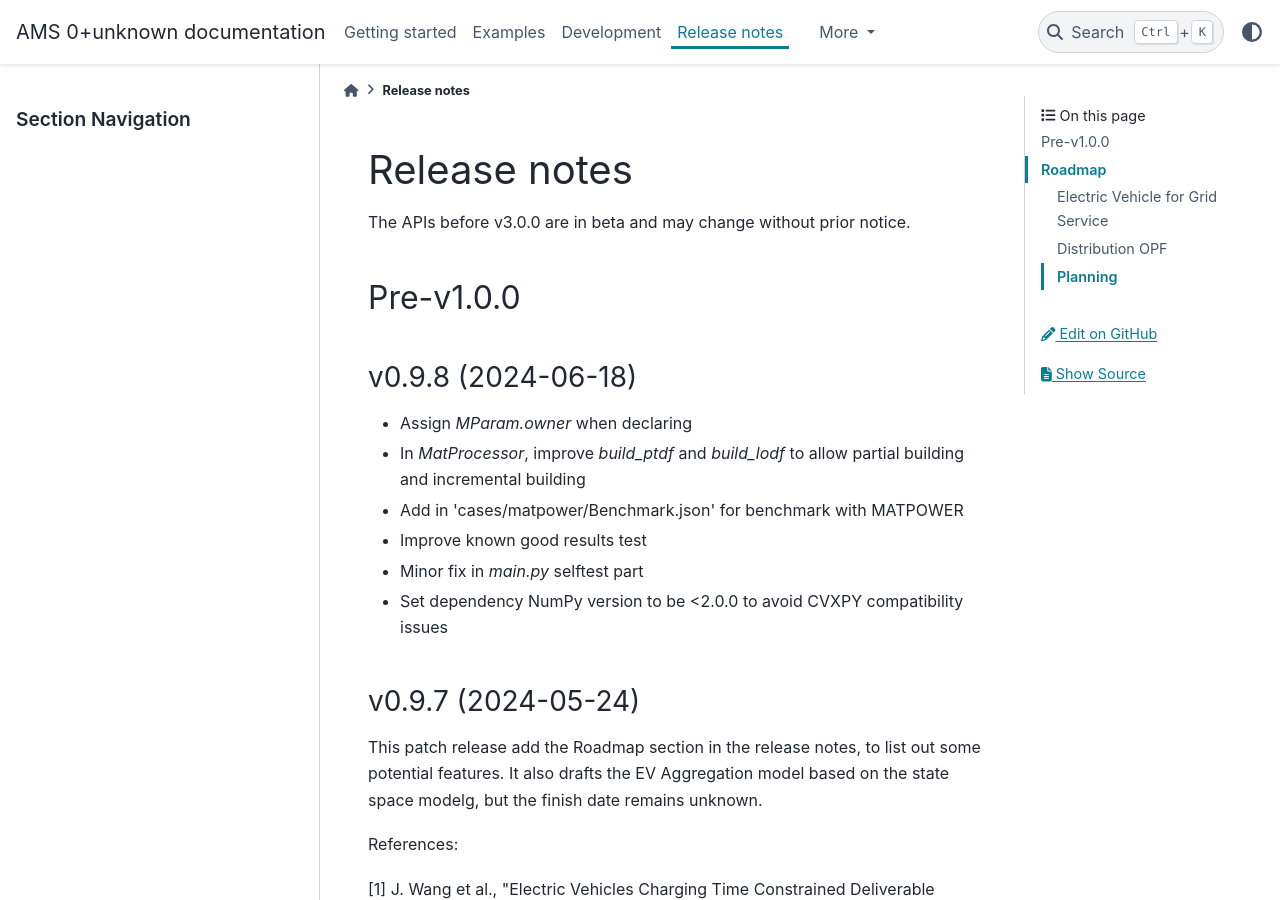
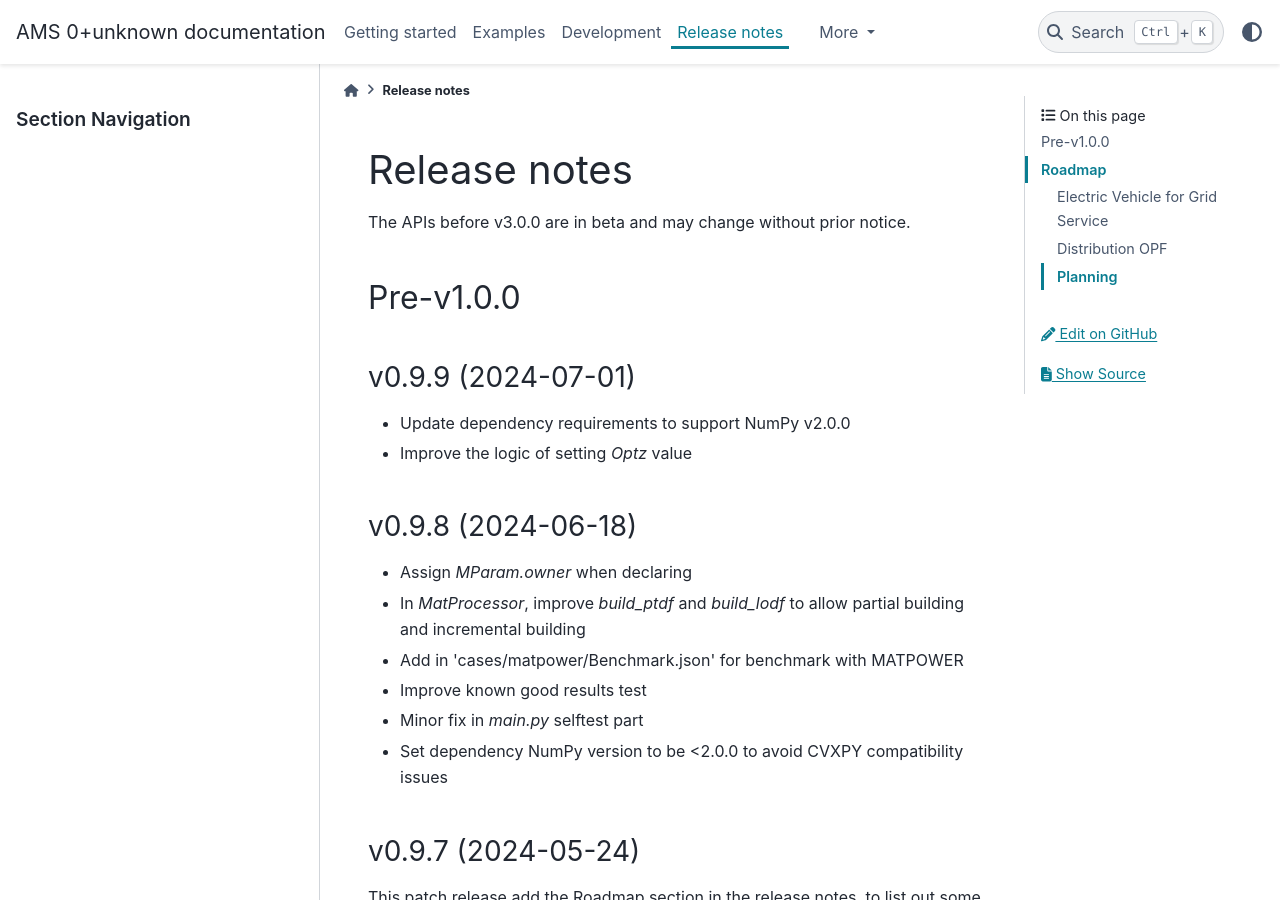
Before and after one commit to CURENT/ams, a Sphinx documentation site: the page built from docs/source/release-notes.rst, in a window 1280 px wide and 900 px high. Built offline with Sphinx 7.4.7 and the PyData theme 0.15.4, drawn with Linux system fonts in a browser that asks for light colours; pages that are not in the unit, such as notebooks, are missing from menus.

Commit message:
Update release notes

```diff
--- a/docs/source/release-notes.rst
+++ b/docs/source/release-notes.rst
@@ -8,6 +8,12 @@ The APIs before v3.0.0 are in beta and may change without prior notice.
 
 Pre-v1.0.0
 ==========
+
+v0.9.9 (2024-07-01)
+-------------------
+
+- Update dependency requirements to support NumPy v2.0.0
+- Improve the logic of setting `Optz` value
 
 v0.9.8 (2024-06-18)
 -------------------
```
